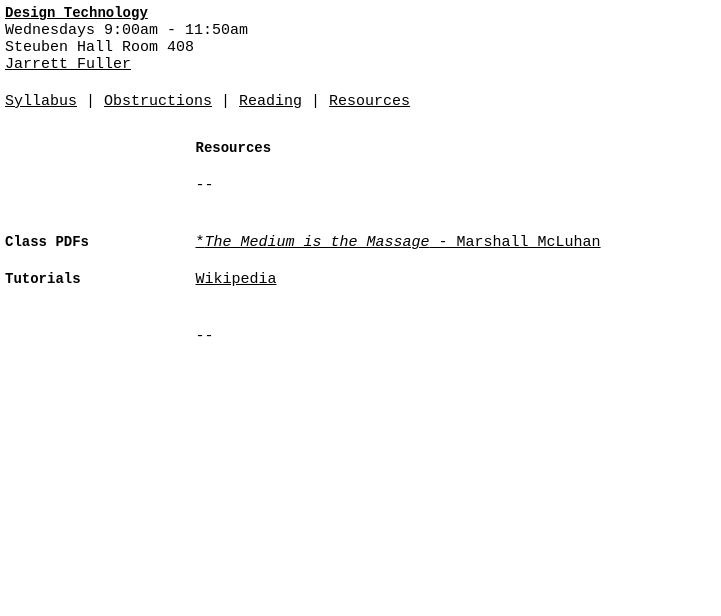
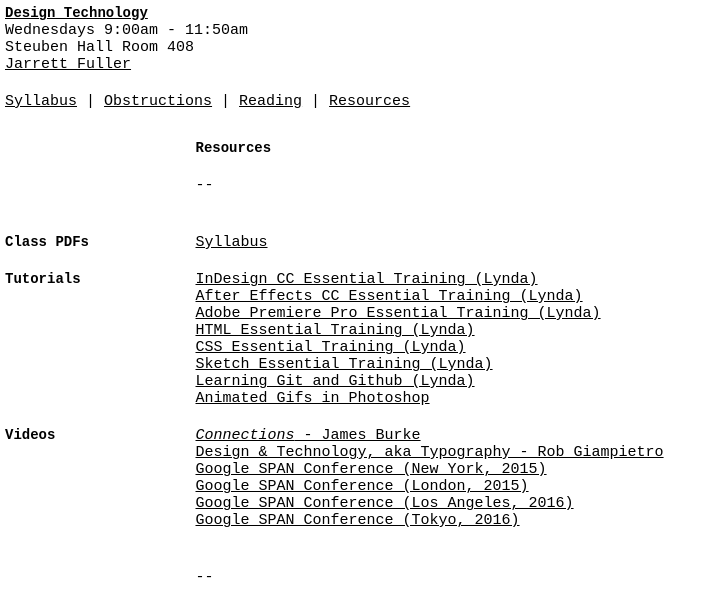
Before and after one commit to jarrettfuller/tech, a plain HTML site: page resources.html in a window 1280 px wide. Shown: the whole page, without its empty margins (0-721 px from the left). Drawn offline with Linux system fonts and the light colour scheme.

Commit message:
updated syllabus/readings/resources page

```diff
--- a/resources.html
+++ b/resources.html
@@ -31,7 +31,7 @@
             <div class="syllabus">
                 <h3>Class PDFs</h3>
                 <div class="class">
-                    <p><a href="downloads/">*<i>The Medium is the Massage</i> - Marshall McLuhan</a></p>
+                    <p><a href="downloads/08.20.17_jarrettfuller-technology-syllabus.pdf">Syllabus</a></p>
 
                 </div>
             </div>
@@ -39,11 +39,31 @@
             <div class="syllabus">
                 <h3>Tutorials</h3>
                     <div class="class">
-                        <p><a href="https://en.wikipedia.org/wiki/The_Five_Obstructions">Wikipedia</a></p>
+                        <p><a href="https://www.lynda.com/InDesign-tutorials/InDesign-CC-2017-Essential-Training/466174-2.html">InDesign CC Essential Training (Lynda)</a></p>
+                        <p><a href="https://www.lynda.com/After-Effects-tutorials/After-Effects-CC-2017-Editors-Post-Essential-Training/504063-2.html">After Effects CC Essential Training (Lynda)</a></p>
+                        <p><a href="https://www.lynda.com/Premiere-Pro-tutorials/Premiere-Pro-CC-2017-Essential-Training-Basics/585268-2.html?srchtrk=index%3a1%0alinktypeid%3a2%0aq%3aPremiere+Pro+CC+2017+Essential+Training%3a+The+Basics%0apage%3a1%0as%3arelevance%0asa%3atrue%0aproducttypeid%3a2">Adobe Premiere Pro Essential Training (Lynda)</a></p>
+                        <p><a href="https://www.lynda.com/Web-Development-tutorials/HTML-Essential-Training/170427-2.html?srchtrk=index%3a3%0alinktypeid%3a2%0aq%3ahtml%0apage%3a1%0as%3arelevance%0asa%3atrue%0aproducttypeid%3a2">HTML Essential Training (Lynda)</a></p>
+                        <p><a href="https://www.lynda.com/CSS-tutorials/CSS-Essential-Training-1/569190-2.html">CSS Essential Training (Lynda)</a></p>
+                        <p><a href="https://www.lynda.com/Sketch-tutorials/Sketch-Essential-Training-Basics-REVISION-Q2-2017/586669-2.html">Sketch Essential Training (Lynda)</a></p>
+                        <p><a href="https://www.lynda.com/Git-tutorials/Up-Running-Git-GitHub/409275-2.html">Learning Git and Github (Lynda)</a></p>
+                        <p><a href="https://www.lynda.com/After-Effects-tutorials/Web-Motion-Beginners-Create-Preloader/149118-2.html?autocompleteMovieId=161790">Animated Gifs in Photoshop</a></p>
+
 
                     </div>
             </div>
 
+            <div class="syllabus">
+                <h3>Videos</h3>
+                    <div class="class">
+                        <p><a href="https://www.youtube.com/watch?v=QAGMNVluHs4&list=PL-teo99ENSypJDyeXmEpLOxWMB9UVPbOS"><i>Connections</i> - James Burke</a></p>
+                        <p><a href="https://www.youtube.com/watch?v=anLCP0fjEYo&t=280s">Design & Technology, aka Typography - Rob Giampietro</a></p>
+                        <p><a href="https://www.youtube.com/playlist?list=PLJ21zHI2TNh8PT7jvl5R3T_fmIEn9JNhT">Google SPAN Conference (New York, 2015)</a></p>
+                        <p><a href="https://www.youtube.com/playlist?list=PLJ21zHI2TNh_GHS4QFJXkel_fprBgZf8v">Google SPAN Conference (London, 2015)</a></p>
+                        <p><a href="https://www.youtube.com/playlist?list=PLJ21zHI2TNh9zhwAh0pjQuzlkkDwz-qbp">Google SPAN Conference (Los Angeles, 2016)</a></p>
+                        <p><a href="https://www.youtube.com/playlist?list=PLJ21zHI2TNh-jDrYXjTd9ekqz0r58_B9z">Google SPAN Conference (Tokyo, 2016)</a></p>
+
+                    </div>
+            </div>
 
 
 
```
Also changed, not shown: reading.html (+3 -1 lines), syllabus.html (+2 -2 lines), 3 other files.
